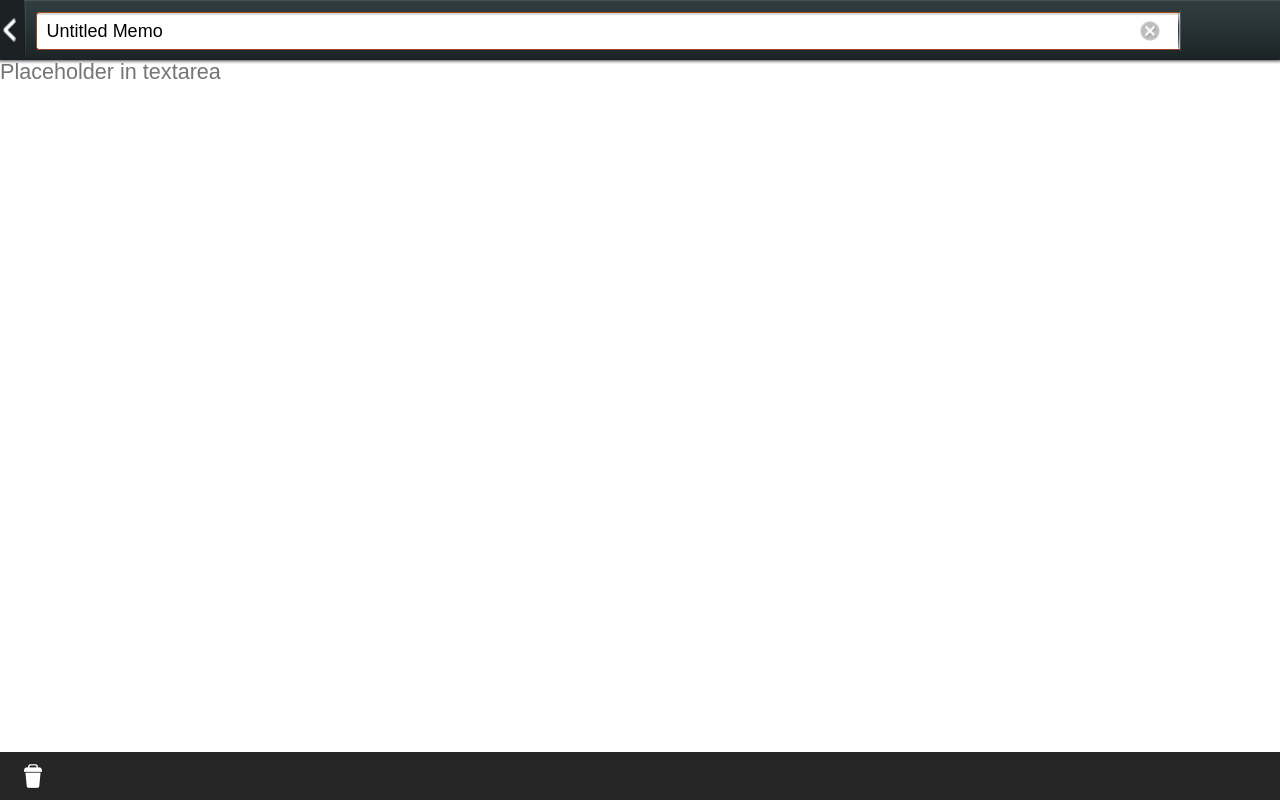
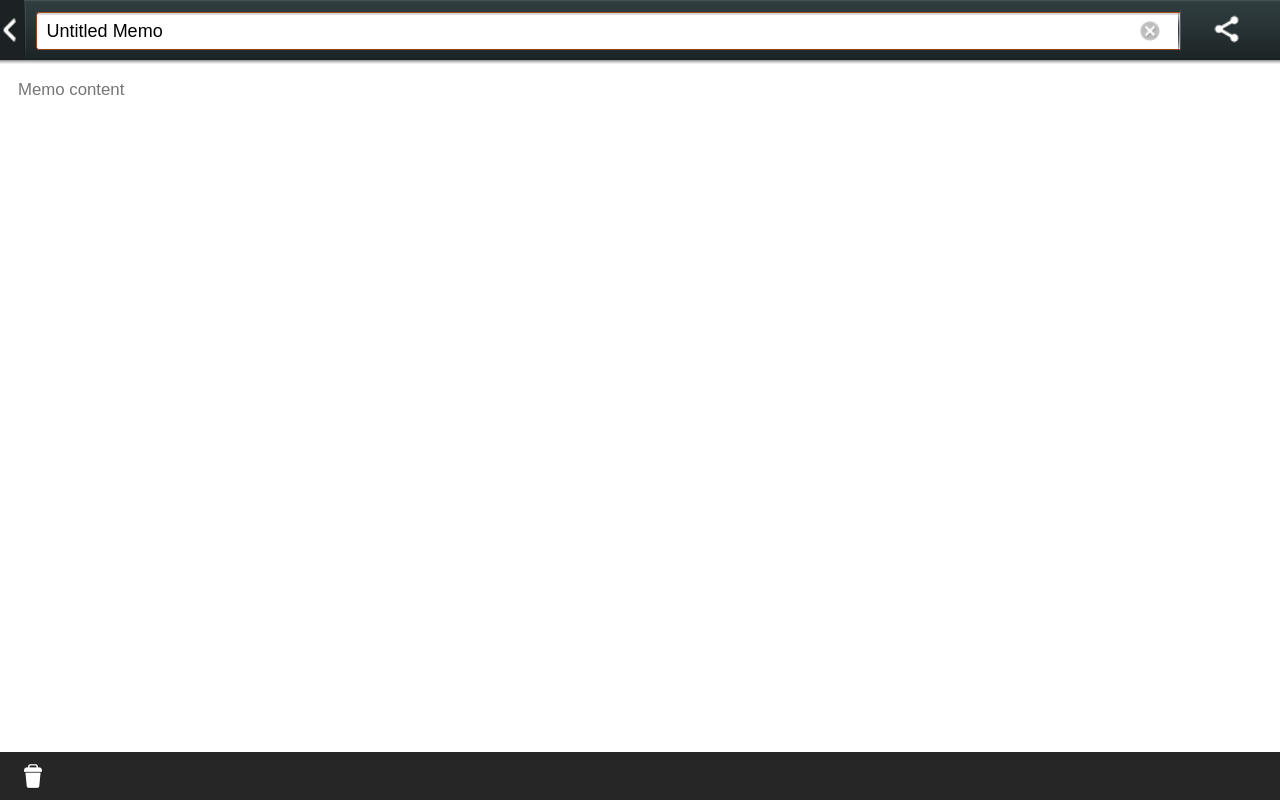
Before and after one commit to soapdog/memos-for-firefoxos, a plain HTML site: page index.html in a window 1280 px wide. Both pictures are taken after a click on the link "add". Drawn offline with Linux system fonts and the light colour scheme.

Commit message:
Its Alive

```diff
--- a/index.html
+++ b/index.html
@@ -32,7 +32,7 @@
       <header>
           <button id="back-to-list"><span class="icon icon-back">back</span></button>
           <menu type="toolbar">
-              <a id="share-memo" href="#"><span class="icon icon-email">edit</span></a>
+              <a id="share-memo" href="#"><span class="icon icon-share">edit</span></a>
           </menu>
           <form action="#">
               <input id="memo-title" placeholder="Memo Title" required="required" type="text">
@@ -40,7 +40,9 @@
           </form>
       </header>
 
-      <textarea id="memo-content" placeholder="Placeholder in textarea" required=""></textarea>
+      <p id="memo-area">
+          <textarea placeholder="Memo content" id="memo-content"></textarea>
+      </p>
 
       <div role="toolbar">
           <ul>
--- a/js/app.js
+++ b/js/app.js
@@ -27,18 +27,14 @@ function shareMemo() {
 function displayMemo() {
     document.getElementById("memo-title").value = currentMemo.title;
     document.getElementById("memo-content").value = currentMemo.content;
-    var elem1 = document.getElementById("memo-content");
-    var style = window.getComputedStyle(elem1, null);
-    console.log("style", style.height, style.width);
-
 }
 
 function textChanged(e) {
-    console.log("text change!",e);
+    console.log("text input event!",e);
     currentMemo.title = document.getElementById("memo-title").value;
     currentMemo.content = document.getElementById("memo-content").value;
     saveMemo(currentMemo, function(err, succ) {
-        console.log("callback", err, succ);
+        console.log("save memo callback ", err, succ);
         if (!err) {
             currentMemo.id = succ;
         }
--- a/style/base.css
+++ b/style/base.css
@@ -24,23 +24,6 @@ section[role="region"] {
     background: #fff;
 }
 
-#settings-view {
-    z-index: 10;
-}
-
-.move-down {
-    transform: translateY(100%);
-    transition: all 0.2s;
-}
-
-.move-up {
-    transform: translateY(0);
-    transition: all 0.2s;
-}
-
-section[role="region"] > header:first-child .icon.icon-settings {
-    background-image: url(images/settings.png);
-}
 
 [data-type="list"] li > a aside img {
     height: 4rem;
@@ -48,16 +31,6 @@ section[role="region"] > header:first-child .icon.icon-settings {
     margin: 1rem 1rem 0 0;
 }
 
-[data-type="list"] li > a aside.pack-end.install {
-    background: url(images/download.png) no-repeat;
-    height: 3rem;
-    width: 3rem;
-    margin: 1.5rem 0 0 1rem;
-}
-
-#settings-view form {
-    margin: 1.5rem;
-}
 
 .icon-done {
     background-image: url('/style/icons/iconaction_done_30x30.png') !important;
@@ -74,16 +47,25 @@ section[role="region"] > header:first-child .icon.icon-settings {
     float: right;
 }
 
+#memo-area {
+    margin: 0;
+}
+
 #memo-content {
-    outline: none;
-    width: 100%;
+    -moz-box-sizing: border-box;
+    width: calc(100% - 4rem);
+    min-height: 10rem;
+    margin: 1.5rem 1.5rem;
+    display: block;
+    overflow: hidden;
+    padding: 0rem;
+    font: 1.4rem/2rem "MozTT", Sans-serif;
+    font-weight: normal;
     border: none;
-    height: 100%;
-    margin: 0px;
-    padding: 0px;
-    display: block;
+    box-shadow: none;
+    background: #fff;
+}
 
-}
 
 .pink {
     background-color: hotpink;
```
